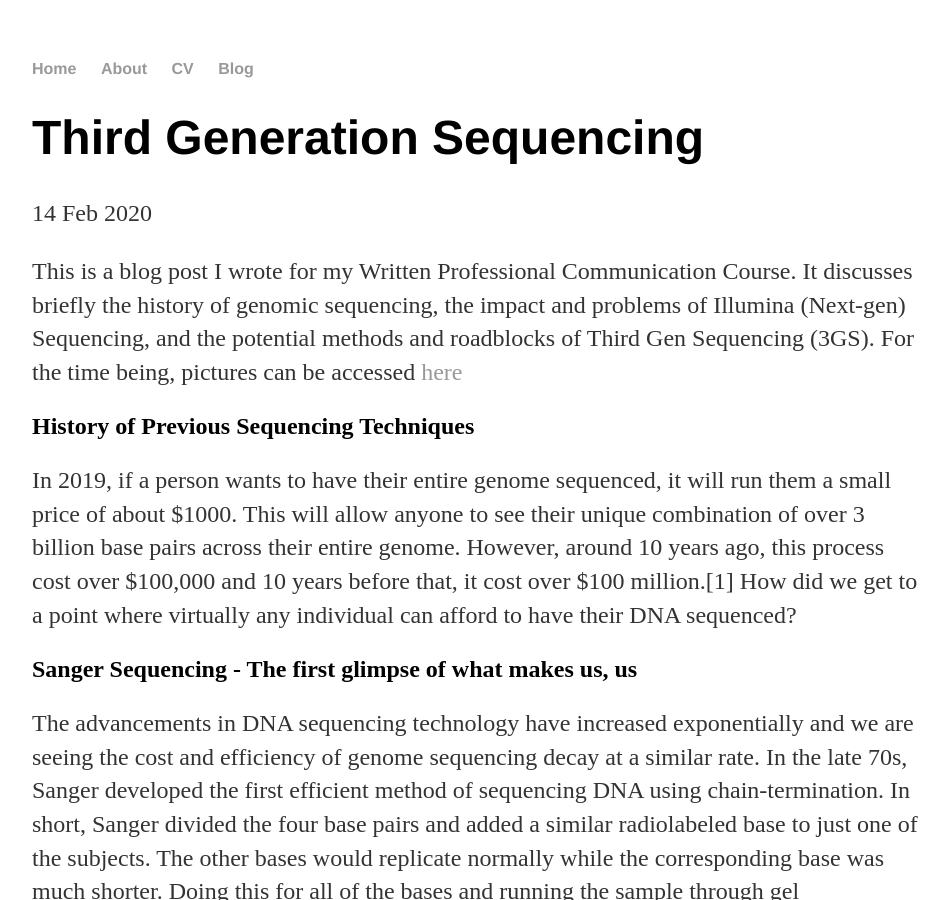
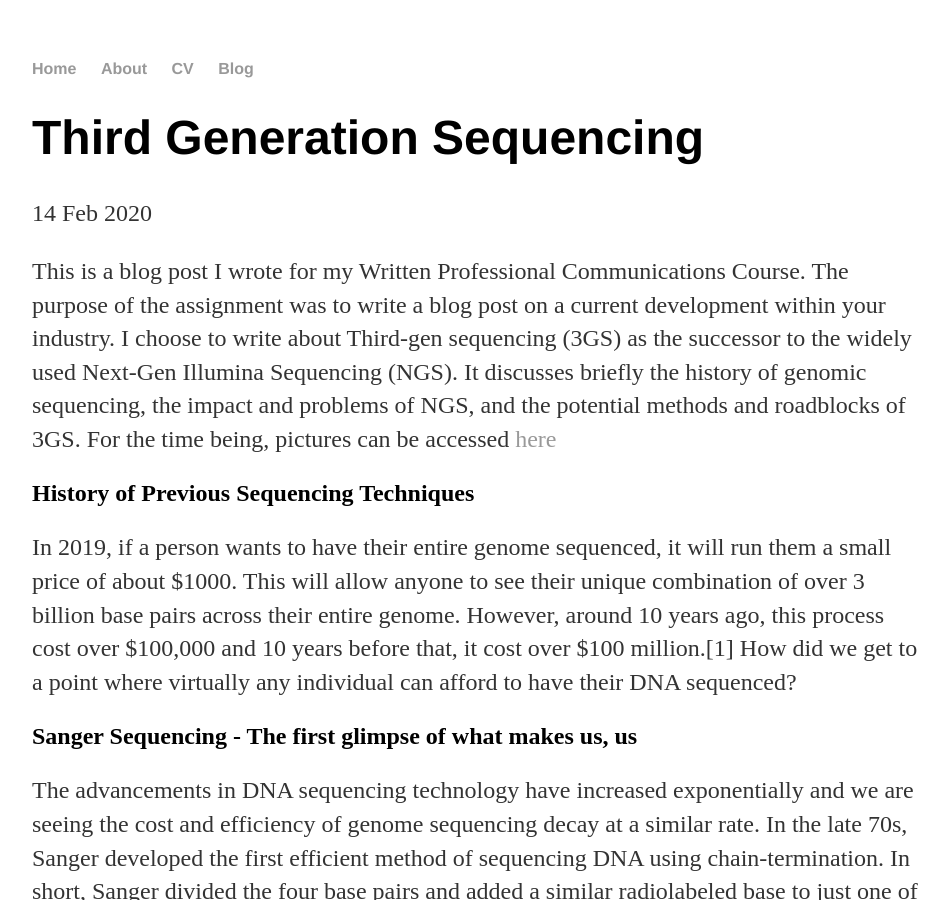
Before and after one commit to kev08rac/kev08rac.github.io, a Jekyll site: the page built from _posts/2020-02-14-third-generation-sequencing.md, in a window 1280 px wide and 900 px high. Shown: the whole window, without its empty margins (160-1109 px from the left). Built offline with Jekyll 4.4.1, drawn with Linux system fonts in a browser that asks for light colours; comment, search, counter and statistics services are not loaded.

Commit message:
Update 2020-02-14-third-generation-sequencing.md

```diff
--- a/_posts/2020-02-14-third-generation-sequencing.md
+++ b/_posts/2020-02-14-third-generation-sequencing.md
@@ -4,7 +4,7 @@
 date: 2020-02-14
 ---
 
-This is a blog post I wrote for my Written Professional Communication Course. It discusses briefly the history of genomic sequencing, the impact and problems of Illumina (Next-gen) Sequencing, and the potential methods and roadblocks of Third Gen Sequencing (3GS). For the time being, pictures can be accessed [here](https://github.com/kev08rac/kev08rac.github.io/blob/master/_posts/2020-02-14-third-generation-sequencing.md)
+This is a blog post I wrote for my Written Professional Communications Course. The purpose of the assignment was to write a blog post on a current development within your industry. I choose to write about Third-gen sequencing (3GS) as the successor to the widely used Next-Gen Illumina Sequencing (NGS). It discusses briefly the history of genomic sequencing, the impact and problems of NGS, and the potential methods and roadblocks of 3GS. For the time being, pictures can be accessed [here](https://github.com/kev08rac/kev08rac.github.io/blob/master/_posts/2020-02-14-third-generation-sequencing.md)
 
 ## History of Previous Sequencing Techniques
 In 2019, if a person wants to have their entire genome sequenced, it will run them a small price of about $1000. This will allow anyone to see their unique combination of over 3 billion base pairs across their entire genome. However, around 10 years ago, this process cost over $100,000 and 10 years before that, it cost over $100 million.[1] How did we get to a point where virtually any individual can afford to have their DNA sequenced?
```
